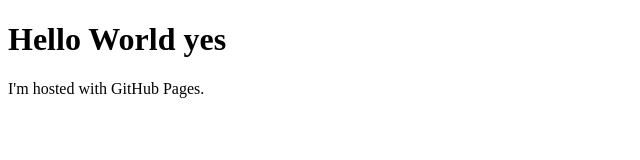
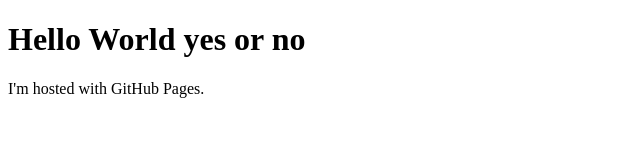
Before and after one commit to EHerkrath/EHerkrath, a plain HTML site: page index.html in a window 1280 px wide. Shown: the whole page, without its empty margins (0-640 px from the left). Drawn offline with Linux system fonts and the light colour scheme.

Commit message:
Update index.html

```diff
--- a/index.html
+++ b/index.html
@@ -1,7 +1,7 @@
 <!DOCTYPE html>
 <html>
 <body>
-<h1>Hello World yes</h1>
+<h1>Hello World yes or no</h1>
 <p>I'm hosted with GitHub Pages.</p>
 </body>
 </html>
```
